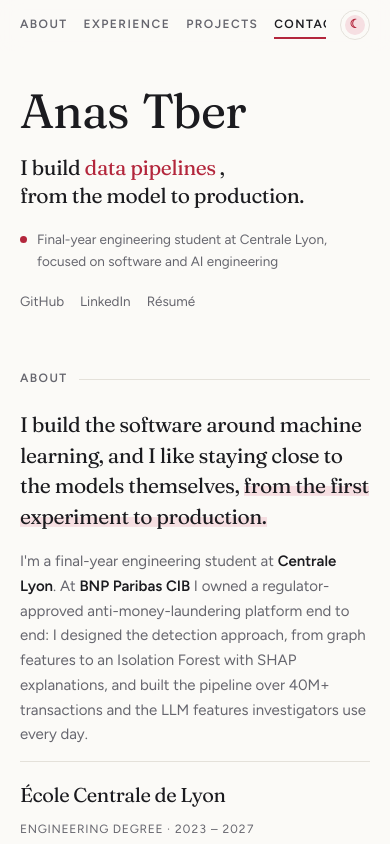
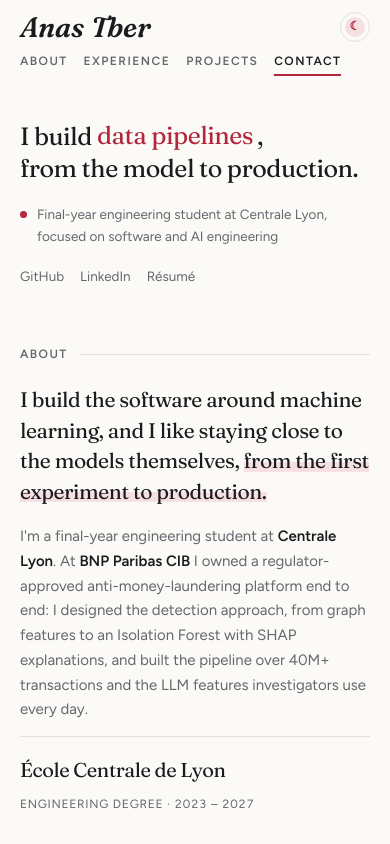
Before and after one commit to anastber/personal-portfolio, a React (Vite) app: page / in a window 390 px wide. Shown: the top 844 px of the page. Built offline with nearby package versions, Linux system fonts and the light colour scheme.

Commit message:
Move name into the navigation bar

```diff
--- a/src/components/Header.scss
+++ b/src/components/Header.scss
@@ -22,31 +22,40 @@
   align-items: center;
   gap: 20px;
 
+  // Phones: name and theme toggle on the first row, menu on its own row below.
   @media (max-width: 760px) {
     display: flex;
-    gap: 14px;
-    padding: 10px 20px;
+    flex-wrap: wrap;
+    gap: 6px 14px;
+    padding: 12px 20px 6px;
   }
 }
 
 .header-logo {
-  font-size: 20px;
+  font-family: var(--font-display);
+  font-variation-settings: 'SOFT' 100, 'opsz' 96;
+  font-size: 28px;
+  font-style: italic;
+  font-weight: 600;
   line-height: 1;
+  letter-spacing: -0.01em;
   text-decoration: none;
   white-space: nowrap;
-  opacity: 0;
-  transform: translateY(6px);
-  pointer-events: none;
-  transition: opacity 0.35s, transform 0.35s;
+  transition: color 0.25s;
 
-  .is-scrolled & {
-    opacity: 1;
-    transform: none;
-    pointer-events: auto;
+  .char {
+    display: inline-block;
+    animation: rise 0.7s var(--ease-out) both;
+    animation-delay: calc(var(--i) * 38ms + 80ms);
   }
 
-  @media (max-width: 760px) {
-    display: none;
+  .space {
+    display: inline-block;
+    width: 0.24em;
+  }
+
+  &:hover {
+    color: var(--accent);
   }
 }
 
@@ -107,6 +116,8 @@
   }
 
   @media (max-width: 760px) {
+    order: 3;
+    flex-basis: 100%;
     gap: 16px;
     min-width: 0;
     overflow-x: auto;
--- a/src/components/Header.tsx
+++ b/src/components/Header.tsx
@@ -11,14 +11,24 @@ interface HeaderProps {
   onThemeToggle: () => void;
 }
 
+const NAME = 'Anas Tber';
+
 const Header: React.FC<HeaderProps> = ({ activeSection, theme, onThemeToggle }) => {
   const scrolled = useScrolled(150);
 
   return (
     <header className={`header${scrolled ? ' is-scrolled' : ''}`}>
       <div className="header-inner">
-        <a className="header-logo display" href="#top" tabIndex={scrolled ? 0 : -1}>
-          Anas Tber
+        <a className="header-logo" href="#top" aria-label="Anas Tber, back to top">
+          {[...NAME].map((char, i) =>
+            char === ' ' ? (
+              <span key={i} className="space" />
+            ) : (
+              <span key={i} className="char" style={{ '--i': i } as React.CSSProperties} aria-hidden="true">
+                {char}
+              </span>
+            )
+          )}
         </a>
         <nav className="header-nav" aria-label="Sections">
           {sections.map(({ id, label }) => (
--- a/src/components/Intro.scss
+++ b/src/components/Intro.scss
@@ -10,35 +10,14 @@
   }
 }
 
-.intro-name {
-  font-size: 68px;
-  line-height: 1;
+.intro-role {
+  font-size: 34px;
+  line-height: 1.3;
   margin: 0;
-
-  .char {
-    display: inline-block;
-    animation: rise 0.7s var(--ease-out) both;
-    animation-delay: calc(var(--i) * 38ms + 80ms);
-  }
-
-  .space {
-    display: inline-block;
-    width: 0.28em;
-  }
+  animation: fade-up 0.8s 0.4s both;
 
   @media (max-width: 760px) {
-    font-size: 48px;
-  }
-}
-
-.intro-role {
-  font-size: 26px;
-  line-height: 1.35;
-  margin: 0;
-  animation: fade-up 0.8s 0.55s both;
-
-  @media (max-width: 760px) {
-    font-size: 21px;
+    font-size: 25px;
   }
 }
 
--- a/src/components/Intro.tsx
+++ b/src/components/Intro.tsx
@@ -3,27 +3,13 @@ import RotatingWords from './RotatingWords';
 import { links, rotatingWords } from '../data/content';
 import './Intro.scss';
 
-const NAME = 'Anas Tber';
-
 const Intro: React.FC = () => (
   <section className="intro" id="top">
-    <h1 className="intro-name display" aria-label={NAME}>
-      {[...NAME].map((char, i) =>
-        char === ' ' ? (
-          <span key={i} className="space" />
-        ) : (
-          <span key={i} className="char" style={{ '--i': i } as React.CSSProperties} aria-hidden="true">
-            {char}
-          </span>
-        )
-      )}
-    </h1>
-
-    <p className="intro-role display">
+    <h1 className="intro-role display">
       I build <RotatingWords words={rotatingWords} />,
       <br />
       from the model to production.
-    </p>
+    </h1>
 
     <p className="intro-status">
       Final-year engineering student at Centrale Lyon, focused on software and AI engineering
```
